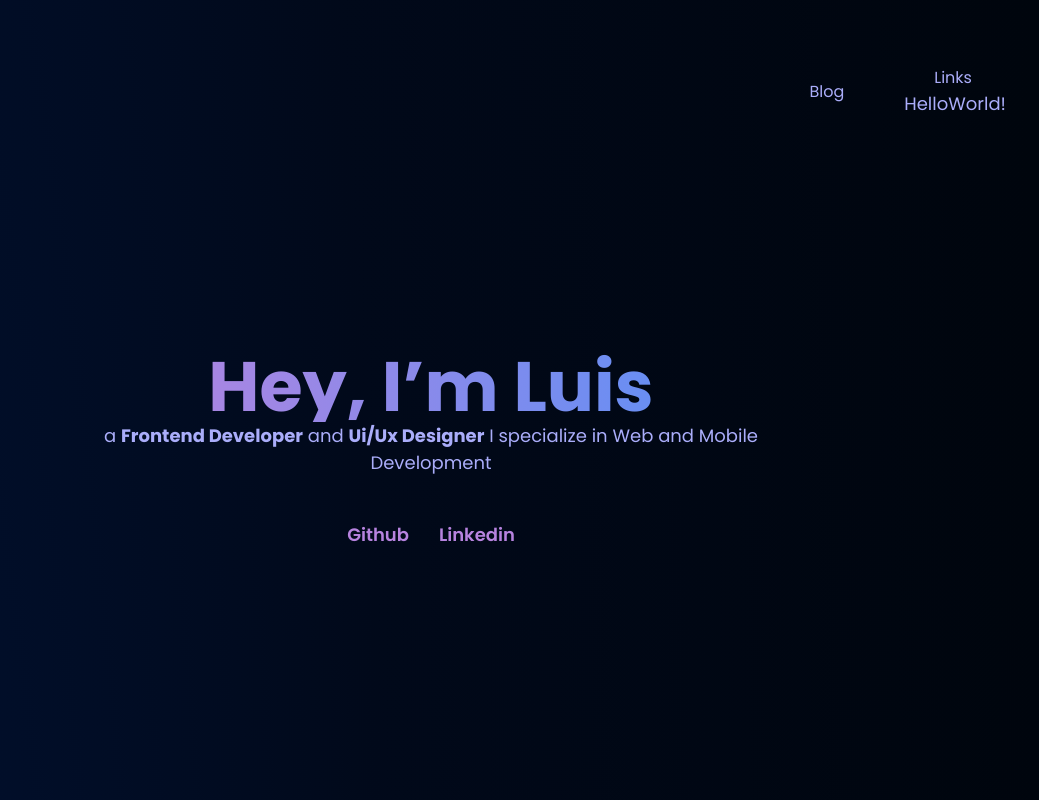
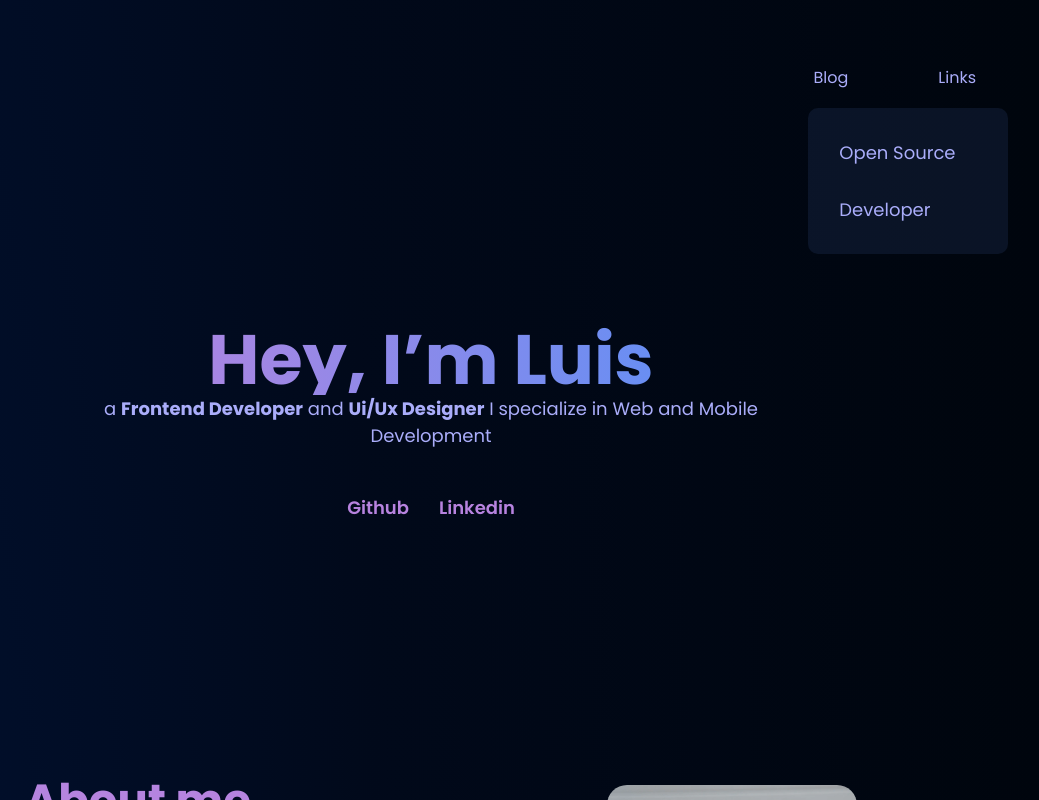
Before and after one commit to cutioluis/porfolio-nextjs, a Next.js app: page / in a window 1280 px wide. Both pictures are taken after a click on the element "Links". Shown: the top 800 px of the page, without its empty margins (209-1248 px from the left). Built offline with nearby package versions, Linux system fonts and the light colour scheme.

Commit message:
FIX dropwdown menu in navbar, add styles

```diff
--- /dev/null
+++ b/src/components/Navbar/DropDown/DropDown.js
@@ -0,0 +1,21 @@
+import React from "react";
+import styles from "./DropDown.module.css";
+
+function DropDown() {
+  function DropDownItems(props) {
+    return (
+      <a className={styles.DropDown_item} href="">
+        {props.children}
+      </a>
+    );
+  }
+
+  return (
+    <div className={styles.dropDown}>
+      <DropDownItems>Open Source</DropDownItems>
+      <DropDownItems>Developer</DropDownItems>
+    </div>
+  );
+}
+
+export default DropDown;
--- /dev/null
+++ b/src/components/Navbar/DropDown/DropDown.module.css
@@ -0,0 +1,25 @@
+.dropDown {
+  position: absolute;
+  top: 108px;
+  height: auto;
+  width: 200px;
+  transform: translateX(-50%);
+  background: rgba(96, 144, 245, 0.1);
+  border-radius: 10px;
+  padding: 1em;
+}
+
+.DropDown_item {
+    color: var(--luis-color-blue);
+  padding: 15px;
+  display: flex;
+  flex-direction: column;
+  height: auto;
+  transition: 150ms;
+}
+
+.DropDown_item:hover {
+    border-radius: 10px;
+    transition: 150ms;
+    background: rgba(96, 144, 245, 0.3);
+}
--- a/src/layout/Layout.js
+++ b/src/layout/Layout.js
@@ -2,6 +2,7 @@ import React, { useState } from "react";
 import Navbar from "../components/Navbar/Navbar";
 import Footer from "../components/Footer/Footer";
 import NavbarItems from "../components/Navbar/NavbarItems/NavbarItems";
+import DropDown from '../components/Navbar/DropDown/DropDown'
 
 
 const Layout = (props) => {
@@ -10,7 +11,7 @@ const Layout = (props) => {
       <Navbar>
         <NavbarItems title="Blog" />
         <NavbarItems title="Links">
-          <p>HelloWorld!</p>
+            <DropDown />
         </NavbarItems>
       </Navbar>
       {props.children}
```
